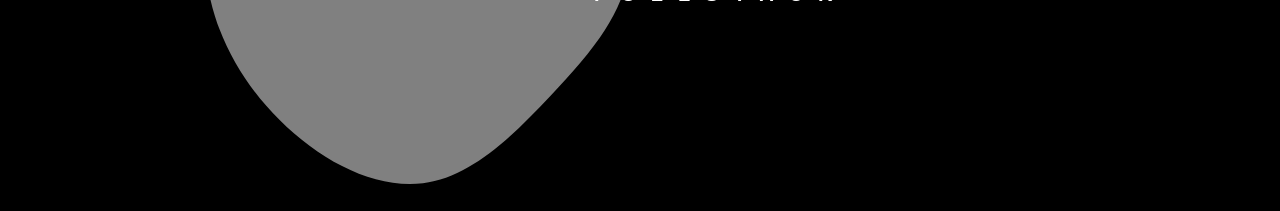
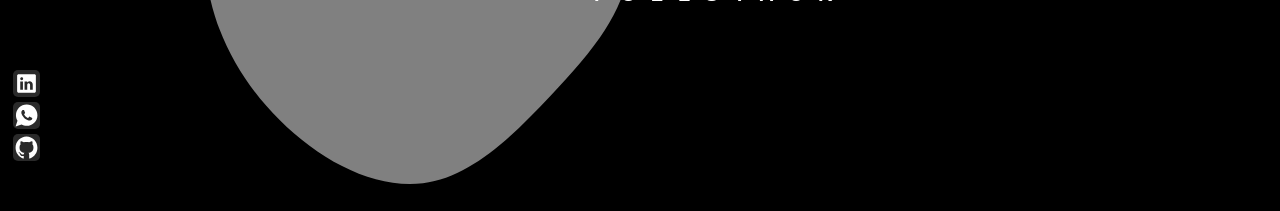
Before and after one commit to GuilhermeDevv/portfolio2.0, a React (Vite) app: page / in a window 1280 px wide. Shown: the part 479-690 px from the top of the page. Built offline with nearby package versions, Linux system fonts and the light colour scheme.

Commit message:
colocando o menu de redes na home

```diff
--- a/src/pages/home/Home.tsx
+++ b/src/pages/home/Home.tsx
@@ -1,10 +1,12 @@
 import React from 'react';
+import { Network } from '../../components/Network/Network';
 import { Presentation } from '../../components/Presentation/Presentation';
 
 export function Home() {
   return (
     <>
       <Presentation />
+      <Network />
     </>
   );
 }
```
